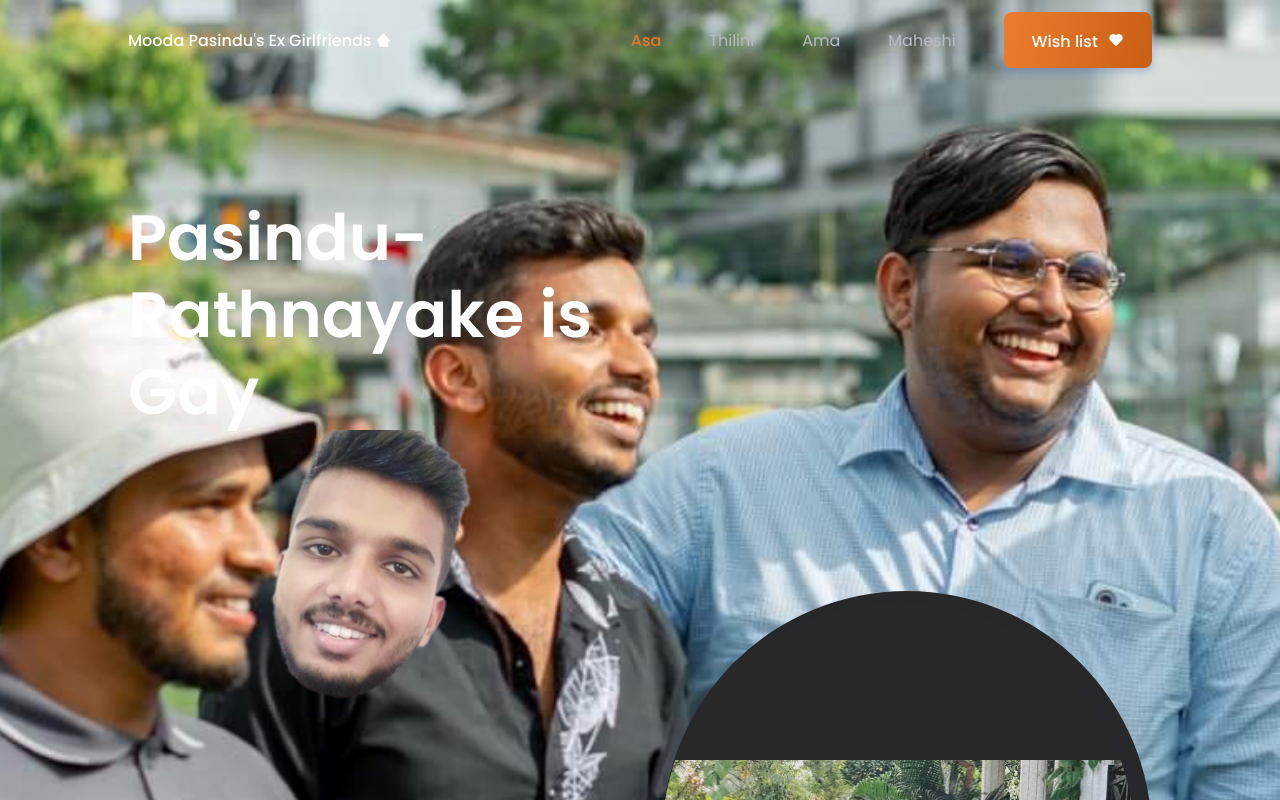
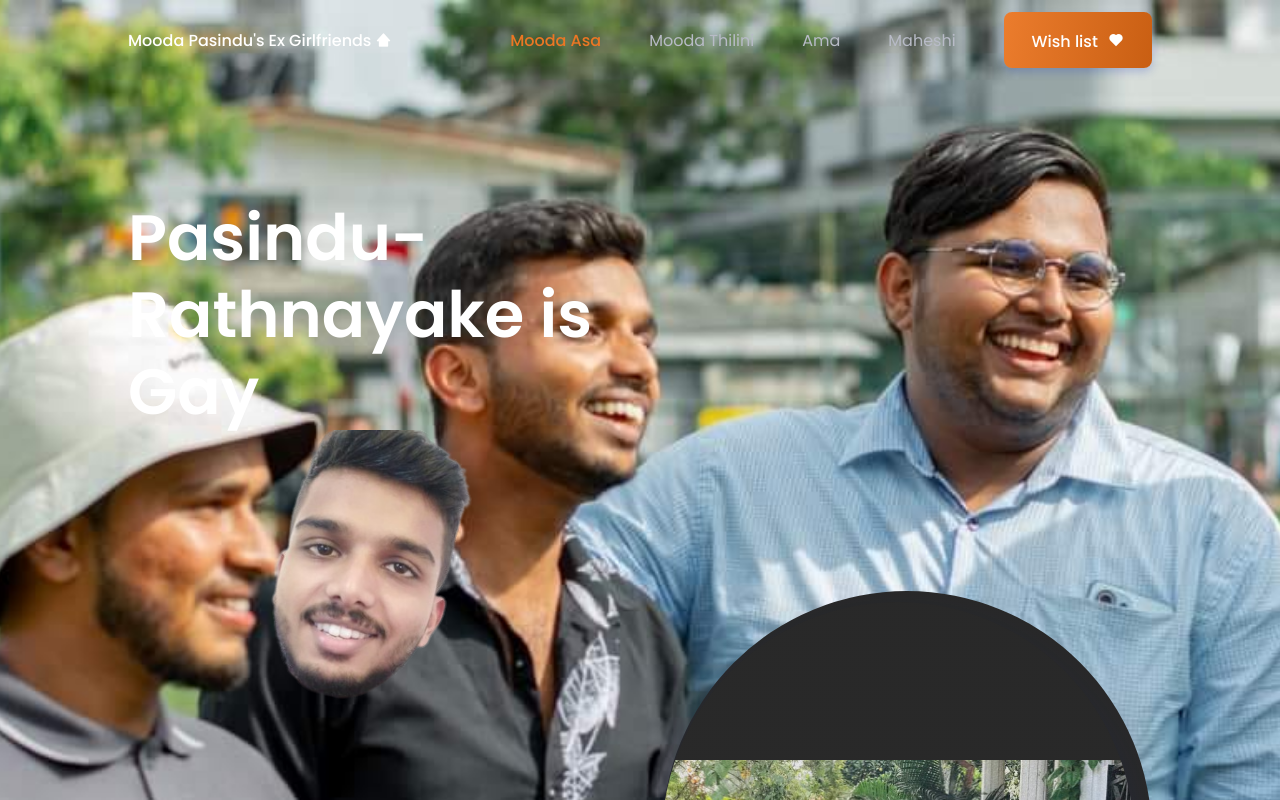
Before and after one commit to Chamixth/real-estate-website, a plain HTML site: page index.html in a window 1280 px wide. Shown: the top 800 px of the page. Drawn offline with nearby package versions, Linux system fonts and the light colour scheme.

Commit message:
Update index.html

```diff
--- a/index.html
+++ b/index.html
@@ -32,14 +32,14 @@
                         <li class="nav__item">
                             <a href="#home" class="nav__link active-link">
                                 <i class='bx bx-home-alt-2' ></i>
-                                <span>Asa</span>
+                                <span>Mooda Asa</span>
                             </a>
                         </li>
 
                         <li class="nav__item">
                             <a href="#popular" class="nav__link">
                                 <i class='bx bx-buildings' ></i>
-                                <span>Thilini</span>
+                                <span>Mooda Thilini</span>
                             </a>
                         </li>
 
```
